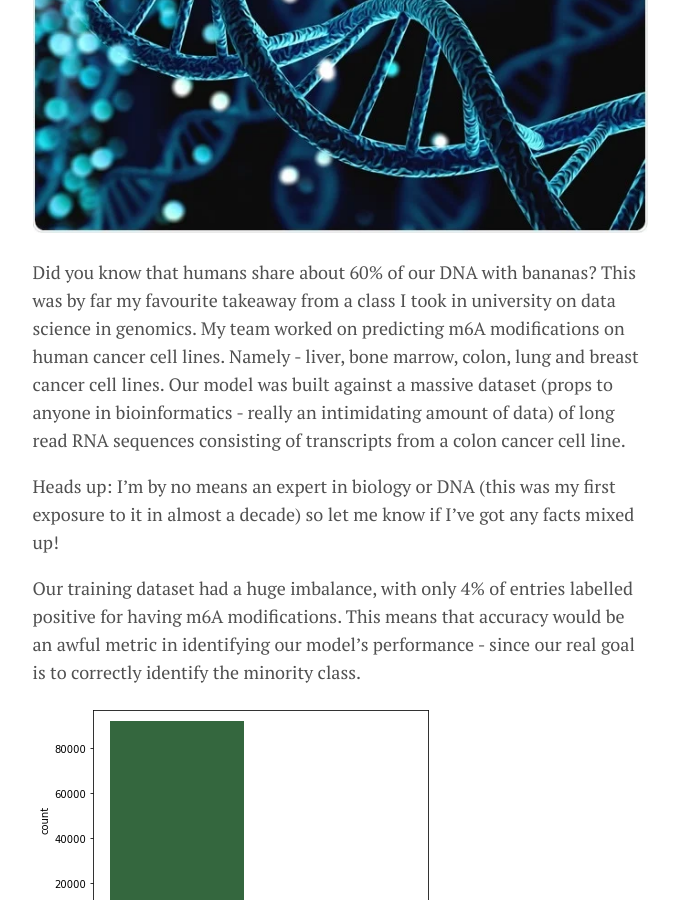
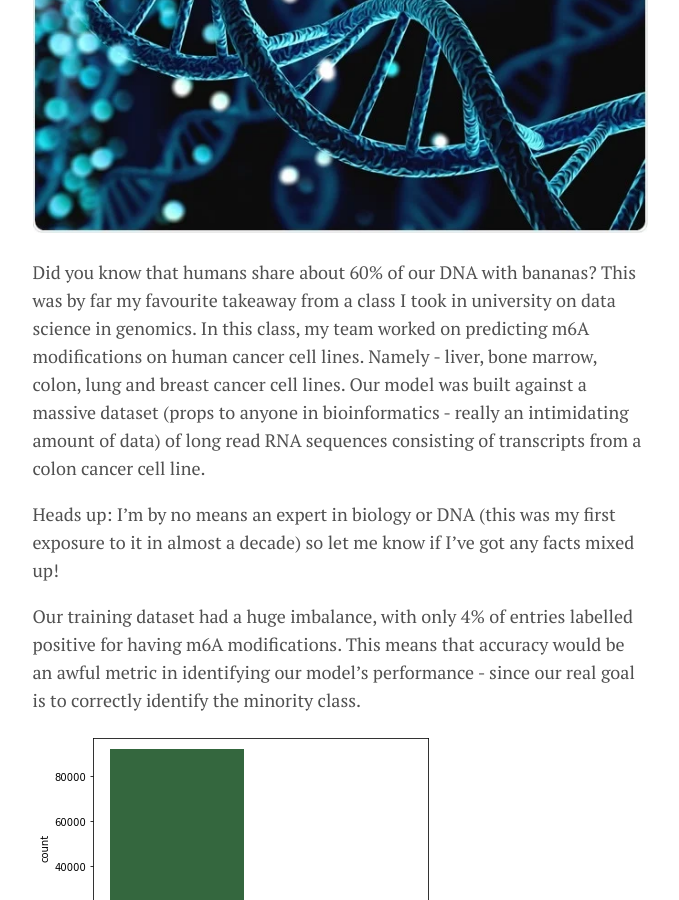
Before and after one commit to shreyasriram4/shreyasriram4.github.io, a Jekyll site: the page built from _posts/2022-11-01-genomics-project.md, in a window 1280 px wide and 900 px high, scrolled down 331 px. Shown: the whole window, without its empty margins (300-979 px from the left). Built offline with Jekyll 4.4.1, drawn with Linux system fonts in a browser that asks for light colours.

Commit message:
Update 2022-11-01-genomics-project.md

```diff
--- a/_posts/2022-11-01-genomics-project.md
+++ b/_posts/2022-11-01-genomics-project.md
@@ -7,7 +7,7 @@ tags: [documentation,sample]
 image: dna.png
 ---
 
-Did you know that humans share about 60% of our DNA with bananas? This was by far my favourite takeaway from a class I took in university on data science in genomics. My team worked on predicting m6A modifications on human cancer cell lines. Namely - liver, bone marrow, colon, lung and breast cancer cell lines. Our model was built against a massive dataset (props to anyone in bioinformatics - really an intimidating amount of data) of long read RNA sequences consisting of transcripts from a colon cancer cell line.
+Did you know that humans share about 60% of our DNA with bananas? This was by far my favourite takeaway from a class I took in university on data science in genomics. In this class, my team worked on predicting m6A modifications on human cancer cell lines. Namely - liver, bone marrow, colon, lung and breast cancer cell lines. Our model was built against a massive dataset (props to anyone in bioinformatics - really an intimidating amount of data) of long read RNA sequences consisting of transcripts from a colon cancer cell line.
 
 Heads up: I'm by no means an expert in biology or DNA (this was my first exposure to it in almost a decade) so let me know if I've got any facts mixed up!
 
```
